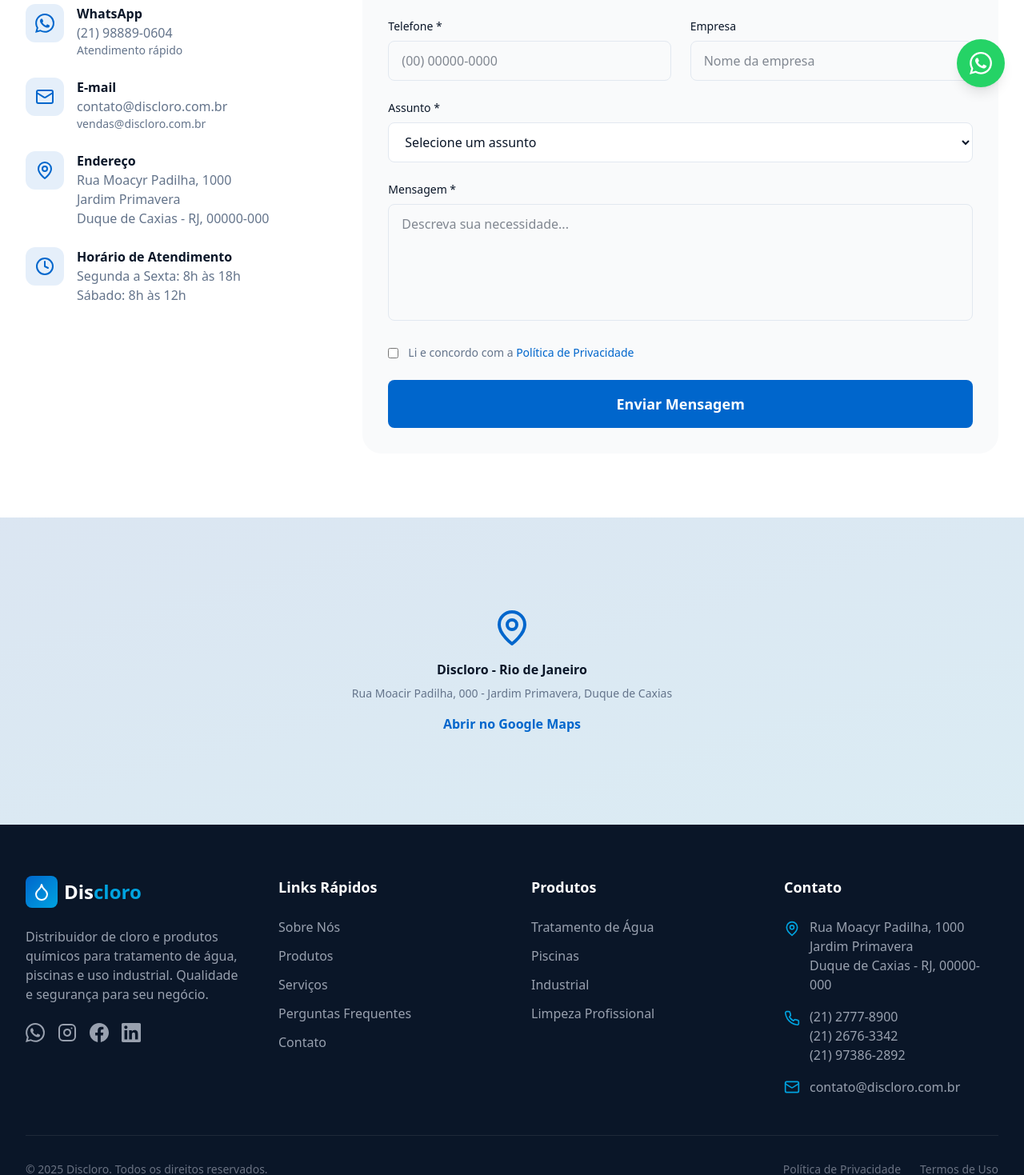
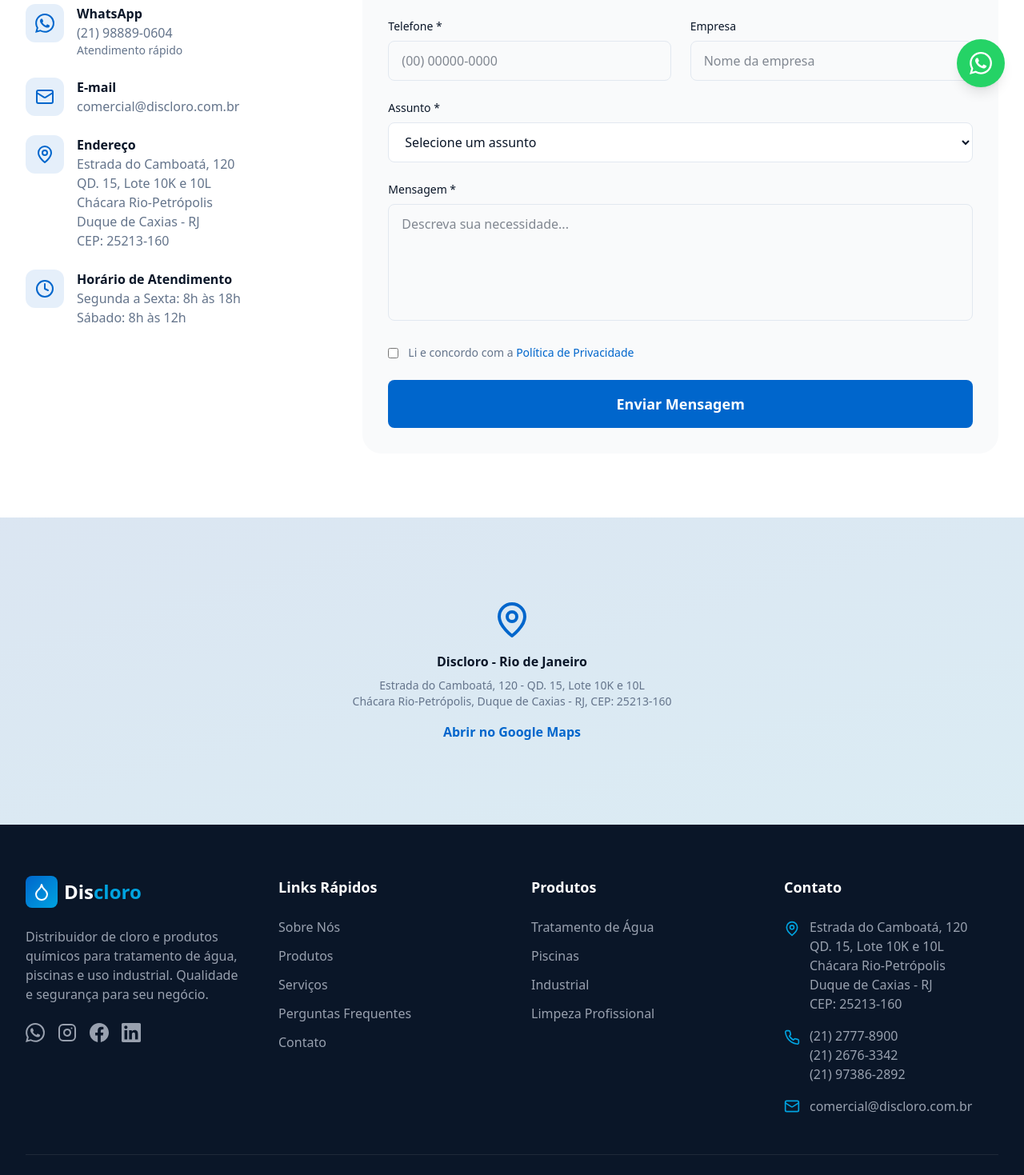
Before and after one commit to gabrielemartins/discloro, a Next.js app: page /contato in a window 1280 px wide. Shown: the part 667-2136 px from the top of the page at 80% size. Built offline with nearby package versions, Linux system fonts and the light colour scheme.

Commit message:
Update contact information and address details in Contato page and Footer

```diff
--- a/src/app/contato/page.tsx
+++ b/src/app/contato/page.tsx
@@ -121,14 +121,11 @@
                       E-mail
                     </h3>
                     <a
-                      href="mailto:contato@discloro.com.br"
+                      href="mailto:comercial@discloro.com.br"
                       className="text-[var(--muted)] hover:text-[var(--primary)]"
                     >
-                      contato@discloro.com.br
+                      comercial@discloro.com.br
                     </a>
-                    <p className="text-[var(--muted)] text-sm">
-                      vendas@discloro.com.br
-                    </p>
                   </div>
                 </div>
 
@@ -141,11 +138,15 @@
                       Endereço
                     </h3>
                     <p className="text-[var(--muted)]">
-                      Rua Moacyr Padilha, 1000
+                      Estrada do Camboatá, 120
                       <br />
-                      Jardim Primavera
+                      QD. 15, Lote 10K e 10L
                       <br />
-                      Duque de Caxias - RJ, 00000-000
+                      Chácara Rio-Petrópolis
+                      <br />
+                      Duque de Caxias - RJ
+                      <br />
+                      CEP: 25213-160
                     </p>
                   </div>
                 </div>
@@ -356,7 +357,9 @@
               Discloro - Rio de Janeiro
             </p>
             <p className="text-[var(--muted)] text-sm">
-              Rua Moacir Padilha, 000 - Jardim Primavera, Duque de Caxias
+              Estrada do Camboatá, 120 - QD. 15, Lote 10K e 10L
+              <br />
+              Chácara Rio-Petrópolis, Duque de Caxias - RJ, CEP: 25213-160
             </p>
             <a
               href="https://maps.google.com"
--- a/src/components/layout/Footer.tsx
+++ b/src/components/layout/Footer.tsx
@@ -158,11 +158,15 @@
               <li className="flex items-start gap-3">
                 <MapPinIcon className="text-[var(--secondary)] shrink-0 mt-1" size={20} />
                 <span className="text-gray-400">
-                  Rua Moacyr Padilha, 1000
+                  Estrada do Camboatá, 120
                   <br />
-                  Jardim Primavera
+                  QD. 15, Lote 10K e 10L
                   <br />
-                  Duque de Caxias - RJ, 00000-000
+                  Chácara Rio-Petrópolis
+                  <br />
+                  Duque de Caxias - RJ
+                  <br />
+                  CEP: 25213-160
                 </span>
               </li>
               <li className="flex items-start gap-3">
@@ -191,10 +195,10 @@
               <li className="flex items-center gap-3">
                 <MailIcon className="text-[var(--secondary)]" size={20} />
                 <a
-                  href="mailto:contato@discloro.com.br"
+                  href="mailto:comercial@discloro.com.br"
                   className="text-gray-400 hover:text-white transition-colors"
                 >
-                  contato@discloro.com.br
+                  comercial@discloro.com.br
                 </a>
               </li>
             </ul>
```
